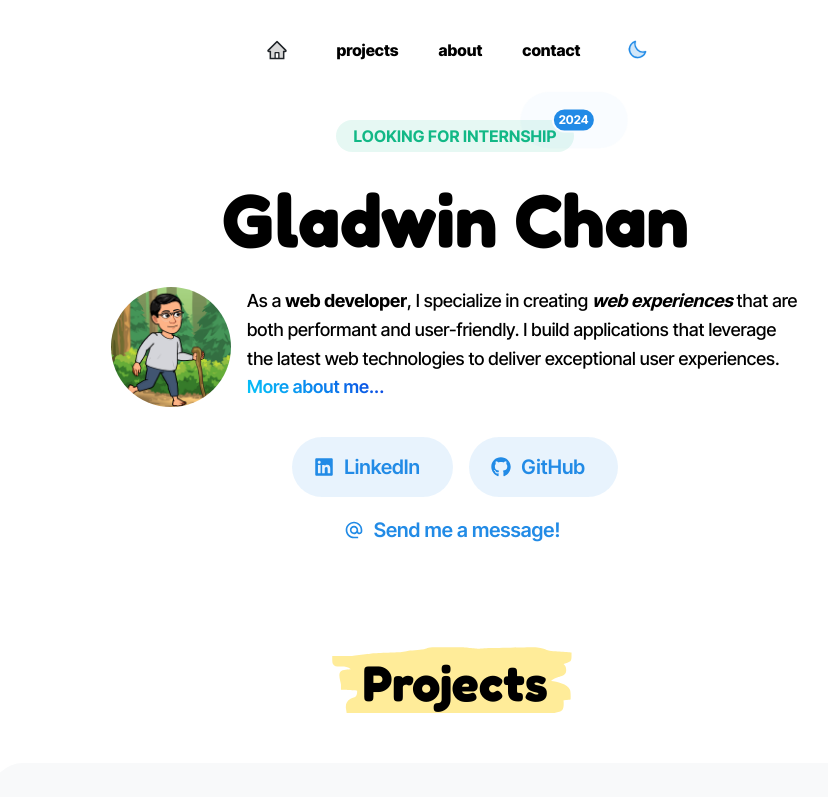
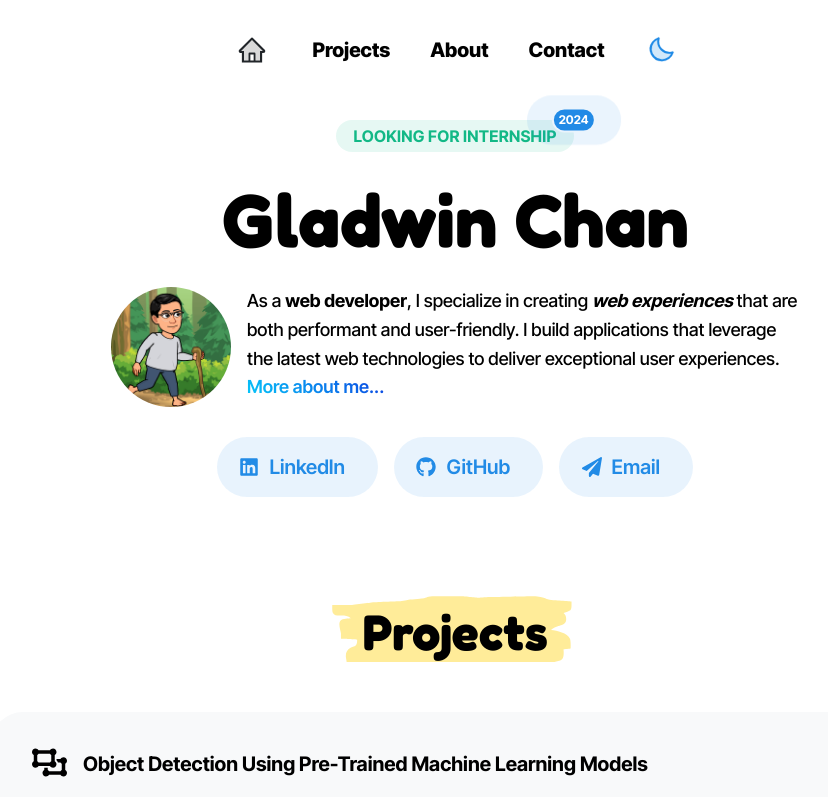
Before and after one commit to gladwinc/glad-port-2024, a Next.js app: page / in a window 1280 px wide. Shown: the top 797 px of the page, without its empty margins (185-1013 px from the left). Built offline with nearby package versions, Linux system fonts and the light colour scheme.

Commit message:
change welcome page layout and navbar

```diff
--- a/app/components/Header/Header.tsx
+++ b/app/components/Header/Header.tsx
@@ -19,9 +19,9 @@ import { PiSunDimDuotone, PiMoonDuotone } from "react-icons/pi";
 
 const links = [
   /*   { link: "/", label: <AiTwotoneHome size={27} /> },
-   */ { link: "/#projects", label: "projects" },
-  { link: "/about", label: "about" },
-  { link: "mailto:iamgladwin@gmail.com", label: "contact" },
+   */ { link: "/#projects", label: "Projects" },
+  { link: "/about", label: "About" },
+  { link: "mailto:iamgladwin@gmail.com", label: "Contact" },
 ];
 
 const Header = () => {
@@ -36,7 +36,7 @@ const Header = () => {
       component="a"
       href={link.link}
       key={link.label}
-      fz="md"
+      fz="xl"
       fw={800}
       onClick={close}
       className={classes.link}>
@@ -101,7 +101,7 @@ const Header = () => {
             size={40}
             variant="transparent"
             aria-label="Home">
-            <AiTwotoneHome color="#212529" size={22} />
+            <AiTwotoneHome color="#212529" size={30} />
           </ActionIcon>
           {items}
           <ActionIcon
@@ -114,7 +114,7 @@ const Header = () => {
             {computedColorScheme === "dark" ? (
               <PiSunDimDuotone strokeWidth={2} color="orange" size={30} />
             ) : (
-              <PiMoonDuotone strokeWidth={2} size={22} />
+              <PiMoonDuotone strokeWidth={2} size={30} />
             )}
           </ActionIcon>
         </Group>
--- a/app/components/Welcome/Welcome.tsx
+++ b/app/components/Welcome/Welcome.tsx
@@ -11,8 +11,7 @@ import {
   Avatar,
   Anchor,
 } from "@mantine/core";
-import { FaLinkedin, FaGithub } from "react-icons/fa";
-import { MdAlternateEmail } from "react-icons/md";
+import { FaLinkedin, FaGithub, FaPaperPlane } from "react-icons/fa";
 import { Fredoka } from "next/font/google";
 
 const fredoka = Fredoka({ subsets: ["latin"] });
@@ -86,22 +85,20 @@ const Welcome = () => {
             leftSection={<FaGithub />}>
             GitHub
           </Button>
+          <Button
+            component="a"
+            href="mailto:iamgladwin@gmail.com"
+            target="_blank"
+            rel="noopener noreferrer"
+            variant="light"
+            size="xl"
+            radius="xl"
+            leftSection={<FaPaperPlane />}>
+            Email
+          </Button>
         </Group>
       </Center>
-      <Center>
-        <Button
-          component="a"
-          href="mailto:iamgladwin@gmail.com"
-          target="_blank"
-          rel="noopener noreferrer"
-          variant="transparent"
-          mt={15}
-          fz="xl"
-          leftSection={<MdAlternateEmail />}>
-          Send me a message!
-        </Button>
-      </Center>
-      {/* <Grid.Col span={{ base: 12, sm: 6 }}></Grid.Col> */}
+      <Center></Center>
     </Container>
   );
 };
```
